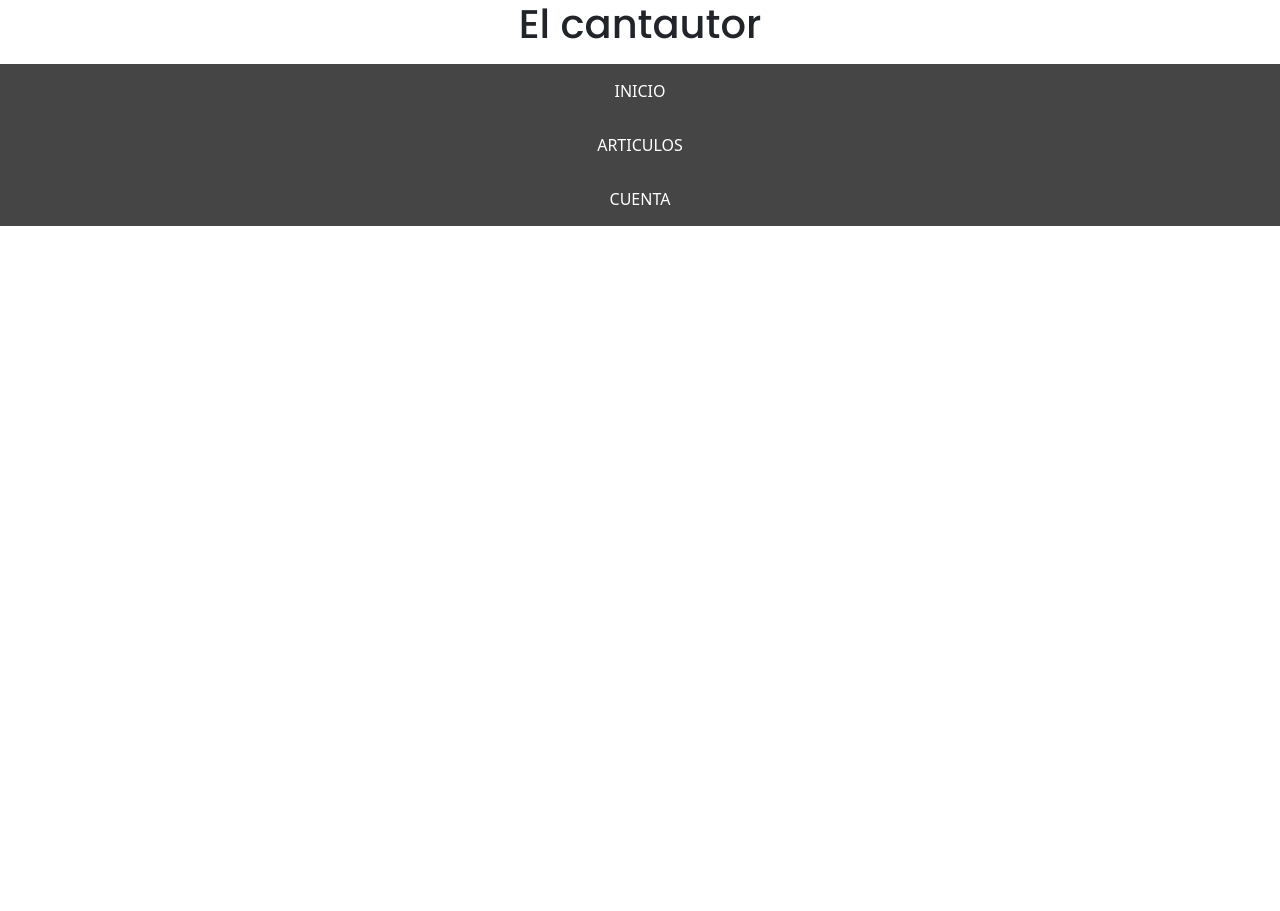
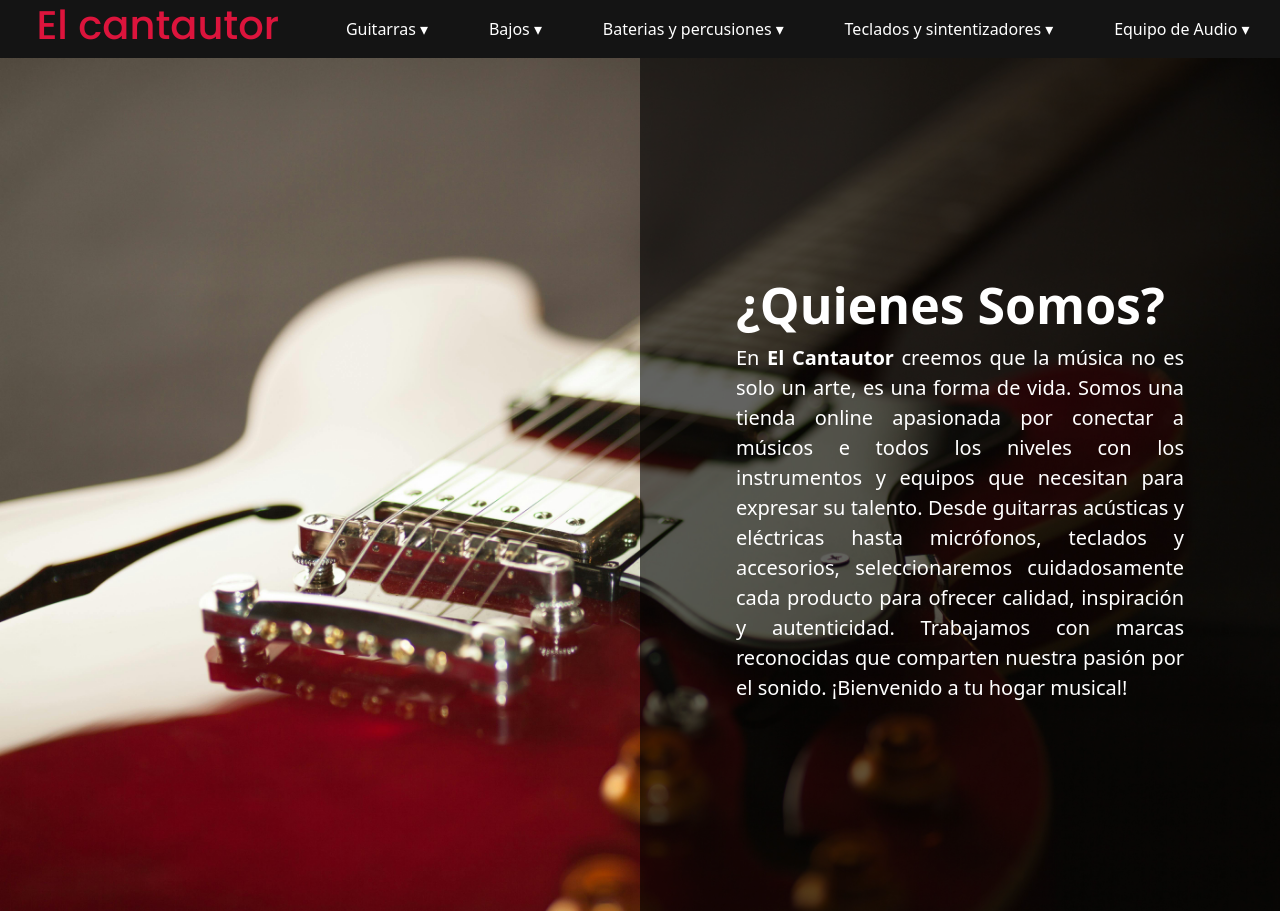
Before and after one commit to Jose-Manuel-Rendon-Castro/elcantautor, a React (Vite) app in the folder react/: page / in a window 1280 px wide. Before the commit the page ends 800 px from the top, so only its background shows below. Built offline with nearby package versions, Linux system fonts and the light colour scheme; a web font is replaced by a local one.

Commit message:
quienes somos

```diff
--- a/react/src/components/header/Header.tsx
+++ b/react/src/components/header/Header.tsx
@@ -2,17 +2,65 @@ import './headerStyle.css'
 
 function Header() {
     return(
-        <div>
-            <h1>El cantautor</h1>
-
-            <nav className="navbar">
+        <header>
+            <nav>
                 <ul>
-                    <li><a href="#">INICIO</a></li>
-                    <li><a href="#">ARTICULOS</a></li>
-                    <li><a href="#">CUENTA</a></li>
+                    <li><button className='logo'><h1>El cantautor</h1></button></li>
+                    <li>
+                        <a href="#">Guitarras  ▾</a>
+                        <ul>
+                            <li><a href="#">Guitarras acusticas</a></li>
+                            <li><a href="#">Guitarras electricas</a></li>
+                            <li><a href="#">Guitarras electroacusticas</a></li>
+                            <li><a href="#">Accesorios para guitarra</a></li>
+                        </ul>
+                    </li>
+                    <li>
+                        <a href="#">Bajos  ▾</a>
+                        <ul>
+                            <li><a href="#">Bajos electricos</a></li>
+                            <li><a href="#">Bajos acusticos</a></li>
+                            <li><a href="#">Bajos electroacusticos</a></li>
+                            <li><a href="#">Accesorios para Bajo</a></li>
+                        </ul>
+                    </li>
+                    <li>
+                        <a href="#">Baterias y percusiones ▾</a>
+                        <ul>
+                            <li>
+                                <a href="#">Baterias ▾</a>
+                                <ul>
+                                    <li><a href="#">Bateria acustica</a></li>
+                                    <li><a href="#">Bateria electrica</a></li>
+                                    <li><a href="#">Tambores</a></li>
+                                    <li><a href="#">Tarolas</a></li>
+                                    <li><a href="#">Platillos</a></li>
+                                    <li><a href="#">Pedales</a></li>
+                                </ul>
+                            </li>
+                            <li><a href="#">Instrumentos de percusion</a></li>
+                            <li><a href="#">Percusíon latina</a></li>
+                        </ul>
+                    </li>
+                    <li>
+                        <a href="#">Teclados y sintentizadores ▾</a>
+                        <ul>
+                            <li><a href="#">Teclados</a></li>
+                            <li><a href="#">Sintetizadores</a></li>
+                            <li><a href="#">Accesorios</a></li>
+                        </ul>
+                    </li>
+                    <li>
+                        <a href="#">Equipo de Audio  ▾</a>
+                        <ul>
+                            <li><a href="#">Amplificadores</a></li>
+                            <li><a href="#">Altavoces</a></li>
+                            <li><a href="#">Consolas de audio</a></li>
+                        </ul>
+                    </li>
                 </ul>
             </nav>
-        </div>
+        </header>
     );
 }
 
--- a/react/src/components/header/headerStyle.css
+++ b/react/src/components/header/headerStyle.css
@@ -1,31 +1,67 @@
 @import url('https://fonts.googleapis.com/css2?family=Funnel+Sans:ital,wght@0,300..800;1,300..800&family=Poppins:ital,wght@0,100;0,200;0,300;0,400;0,500;0,600;0,700;0,800;0,900;1,100;1,200;1,300;1,400;1,500;1,600;1,700;1,800;1,900&display=swap');
-
-h1{
-    font-family: 'Poppins', sans-serif;
-    text-align: center;
+header {
+    background-color: rgb(20, 20, 20    );
 }
 
-.navbar ul{
-    list-style-type: none;
-    background-color: rgb(70, 69, 69);
-    width: 100%;
+nav .logo {
+    background-color: rgb(20, 20, 20);
+    border-style: none;
+}
+
+nav .logo h1{
+    font-family: 'Poppins', sans-serif;
+    color:crimson;
+}
+
+
+nav ul{
+    list-style: none;
+    background-color: rgb(20, 20, 20);
+    display: flex;
+    align-items: center;
+    justify-content: space-around;
     padding: 0;
     margin: 0;
 }
 
-.navbar a {
+ul li a {
     color: white;
     text-decoration: none;
-    padding: 15px;
-    display: block;
-    text-align: center;
 }
 
-.navbar a:hover {
-    background-color: hsl(0, 1%, 15%);
+ul li:hover {
+    background-color: rgb(59, 56, 56);
 }
 
-.navbar a:active {
-    background-color: hsl(0, 0%, 71%);
-    color: hsl(0, 1%, 15%);
+ul li ul {
+    display: none;
+    position: absolute;
+    z-index: 100%;
 }
+
+ul li:hover > ul {
+    display: block;
+}
+
+ul li ul li {
+    display: block;
+    padding: 8px 12px;
+}
+
+ul li ul li a {
+    color: white;
+    text-decoration: none;
+    display: block;
+}
+
+ul li ul li ul {
+    display: none;
+    position: absolute;
+    z-index: 100%;
+    left: 100%;
+    top: 0;
+}
+
+ul li ul li:hover > ul {
+    display: block;
+}
--- a/react/src/main.tsx
+++ b/react/src/main.tsx
@@ -1,6 +1,6 @@
 import { StrictMode } from 'react'
 import { createRoot } from 'react-dom/client'
-import App from './pages/inicio/App.tsx'
+import App from './pages/inicio/MainPage.tsx'
 import 'bootstrap/dist/css/bootstrap.css'
 
 createRoot(document.getElementById('root')!).render(
--- a/react/src/pages/inicio/App.tsx
+++ /dev/null
@@ -1,13 +0,0 @@
-import Header from "../../components/header/Header";
-import "./App.css"
-import { Fragment } from "react/jsx-runtime";
-
-function App() {
-  return(
-    <Fragment>
-      <Header></Header>
-    </Fragment>
-  )
-}
-
-export default App;
--- /dev/null
+++ b/react/src/pages/inicio/MainPage.tsx
@@ -0,0 +1,25 @@
+import guitar from "../../images/electricGuitar.jpg"
+import Header from "../../components/header/Header";
+import "./mainPageStyle.css"
+import { Fragment } from "react/jsx-runtime";
+
+function App() {
+  return(
+    <Fragment>
+      <Header></Header>
+      <div id="info-image">
+        <img src={guitar} alt="Guitarra electrica"/>
+        <div id="info-box">
+          <div id="info">
+            <strong>¿Quienes Somos?</strong>
+            <p>En <b>El Cantautor</b> creemos que la música no es solo un arte, es una forma de vida. Somos una tienda online apasionada por conectar a músicos e todos los niveles con los instrumentos y equipos que necesitan para expresar su talento.
+
+            Desde guitarras acústicas y eléctricas hasta micrófonos, teclados y accesorios, seleccionaremos cuidadosamente cada producto para ofrecer calidad, inspiración y autenticidad. Trabajamos con marcas reconocidas que comparten nuestra pasión por el sonido. ¡Bienvenido a tu hogar musical!</p>
+          </div>
+        </div>
+      </div>
+    </Fragment>
+  )
+}
+
+export default App;
--- /dev/null
+++ b/react/src/pages/inicio/mainPageStyle.css
@@ -0,0 +1,33 @@
+img {
+    width: 100vw;
+}
+
+#info-image {
+    position: absolute;
+}
+
+#info-box{
+    position: absolute;
+    height: 100%;
+    top: 0;
+    left: 50%;
+    background-color: hsla(0, 0%, 0%, 0.6);
+    color:white;
+}
+
+#info {
+    position: relative;
+    top: 50%;
+    left: 50%;
+    translate: -50% -50%;
+    padding: 0 15% 0 15%;
+    text-align: justify;
+}
+
+strong {
+    font-size: 50px;
+}
+
+p {
+    font-size: 20px;
+}
```
Also changed, not shown: react/src/components/header/logo.png (added), react/src/images/electricGuitar.jpg (added), react/src/pages/inicio/App.css (deleted).
